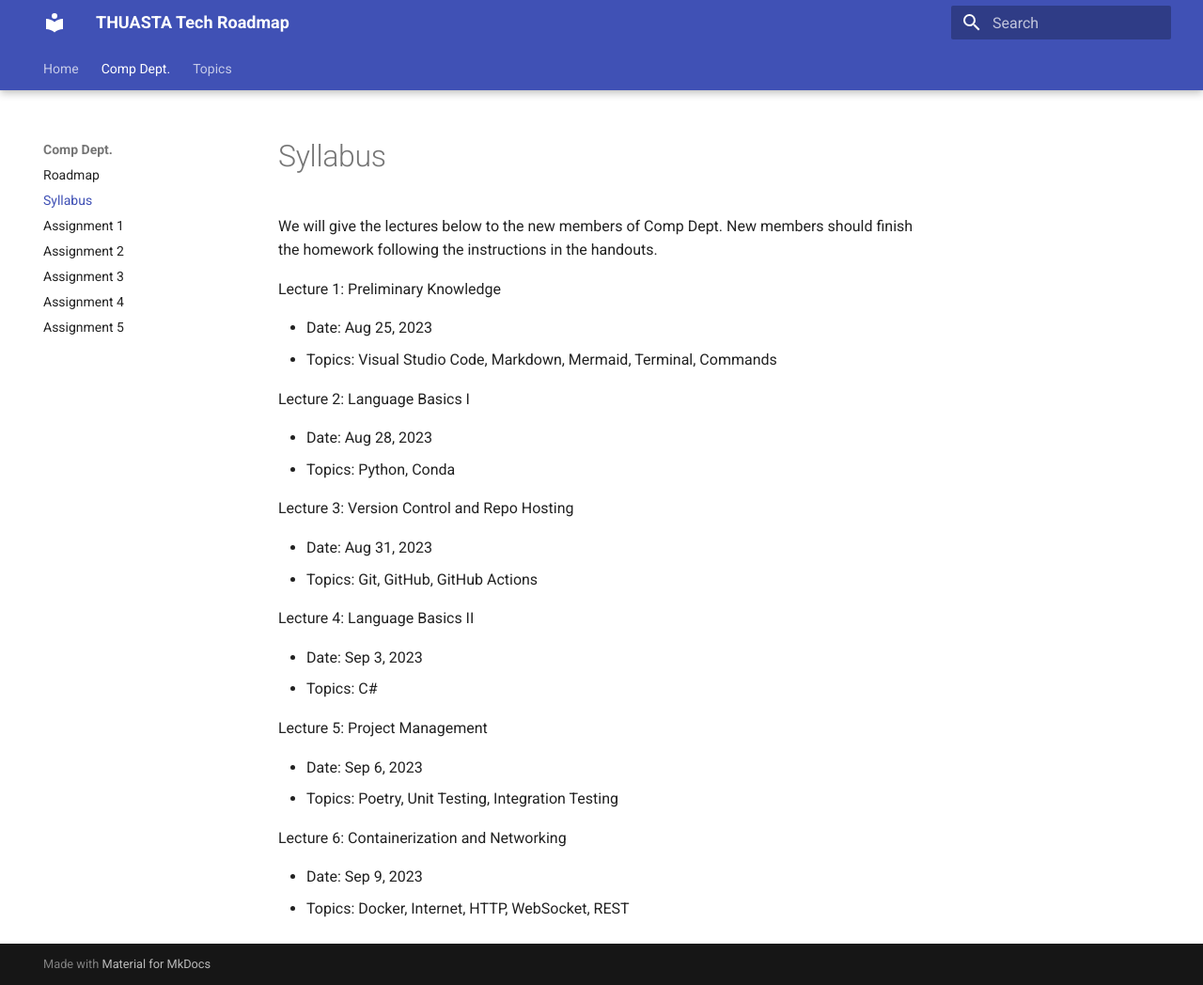
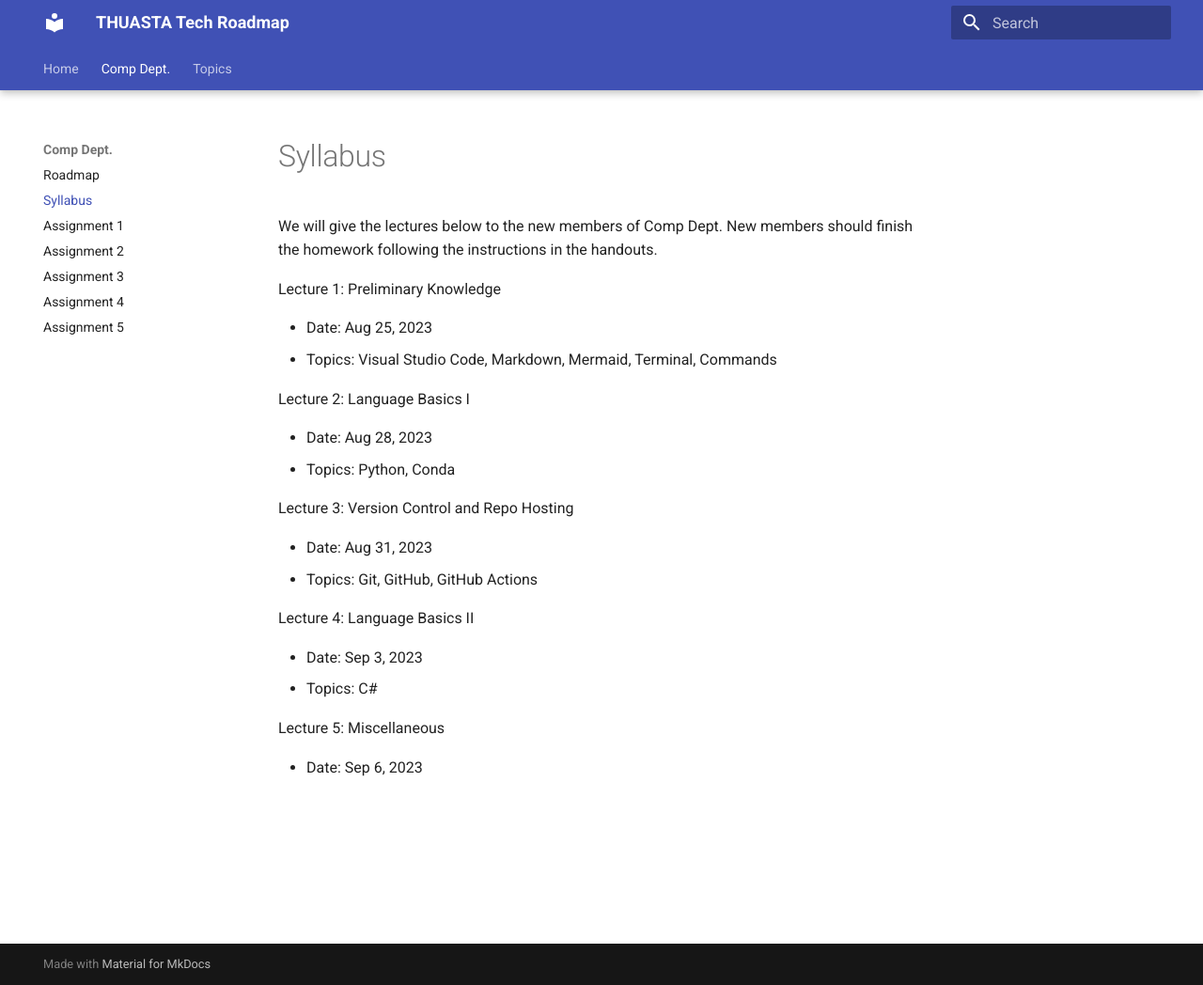
Before and after one commit to THUASTA/TechRoadmap, an MkDocs documentation site: the page built from docs/comp_dept/syllabus.md, in a window 1280 px wide and 1048 px high. Shown: the whole window at 94% size. Built offline with MkDocs 1.6.1 and Material for MkDocs 9.7.7, drawn with Linux system fonts in a browser that asks for light colours.

Commit message:
Update syllabus.md

```diff
--- a/docs/comp_dept/syllabus.md
+++ b/docs/comp_dept/syllabus.md
@@ -22,12 +22,6 @@ Lecture 4: Language Basics II
 - Date: Sep 3, 2023
 - Topics: C#
 
-Lecture 5: Project Management
+Lecture 5: Miscellaneous
 
 - Date: Sep 6, 2023
-- Topics: Poetry, Unit Testing, Integration Testing
-
-Lecture 6: Containerization and Networking
-
-- Date: Sep 9, 2023
-- Topics: Docker, Internet, HTTP, WebSocket, REST
```
